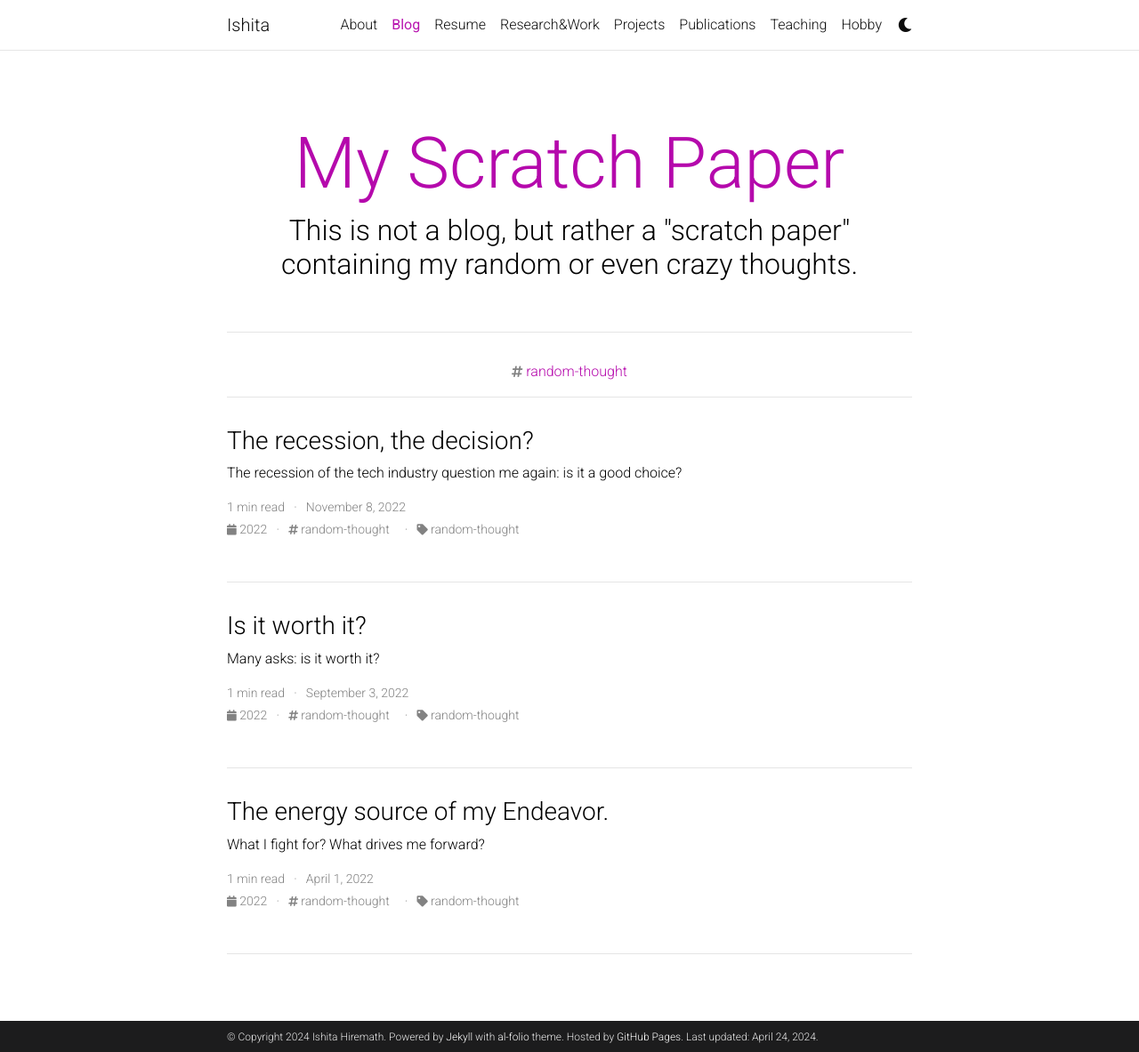
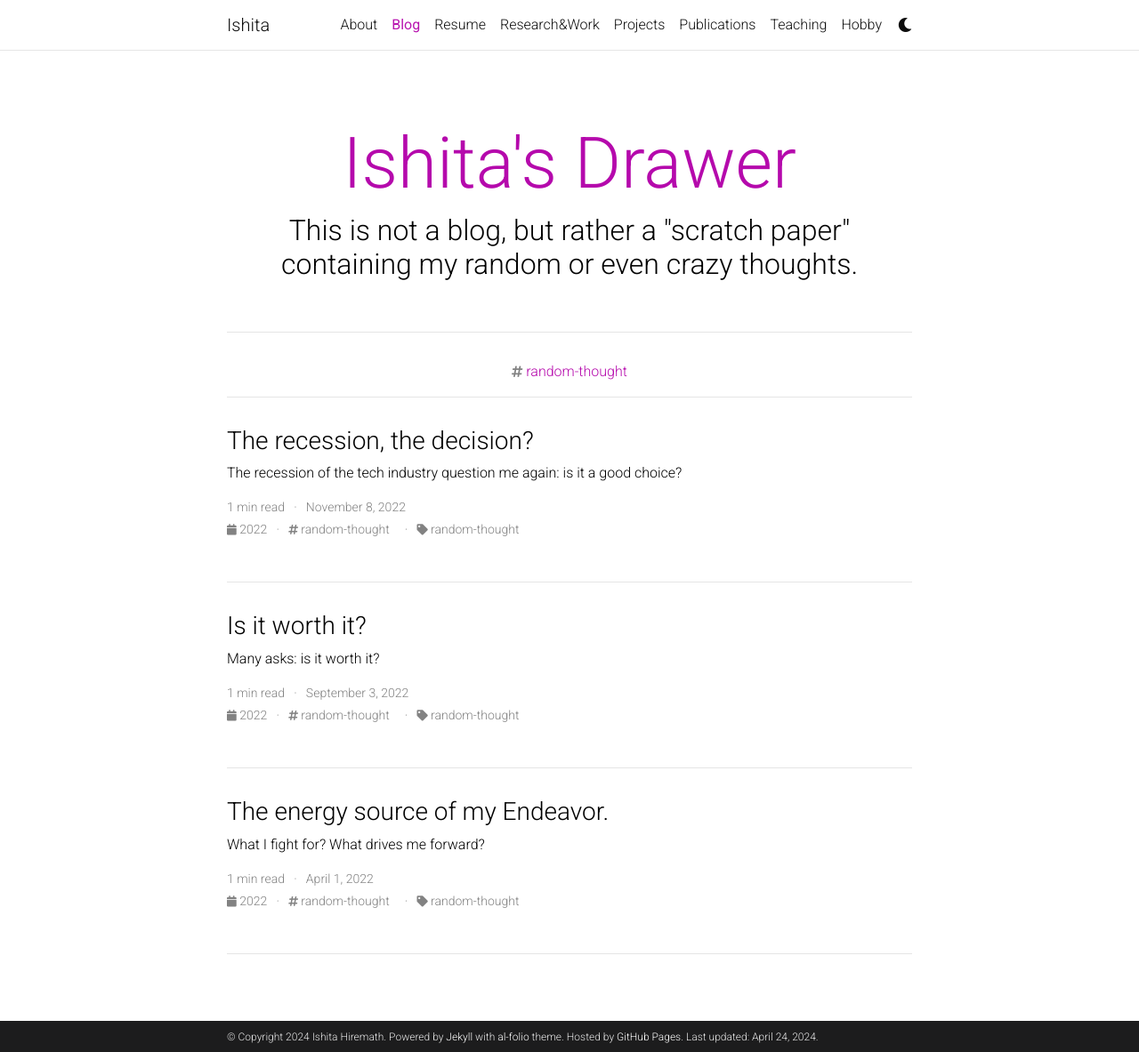
Before and after one commit to ishitahiremath/ishitahiremath.github.io, a Jekyll site: the page built from blog/index.html, in a window 1280 px wide and 1183 px high. Shown: the whole window at 89% size. Built offline with Jekyll 4.4.1, drawn with Linux system fonts in a browser that asks for light colours; the list of posts is cut into pages by our own code; comment, search, counter and statistics services are not loaded; a style sheet for code colours, icons or effects is not loaded.

Commit message:
updating config

```diff
--- a/_config.yml
+++ b/_config.yml
@@ -85,7 +85,7 @@
 stackoverflow_id: #your stackoverflow id
 
 contact_note: >
-  Please contact me using email if you can. I seldom pick up the phone call due to crank call.
+  Please contact me using email if you can.
 # -----------------------------------------------------------------------------
 # Analytics and search engine verification
 # -----------------------------------------------------------------------------
@@ -100,7 +100,7 @@
 # Blog
 # -----------------------------------------------------------------------------
 
-blog_name: My Scratch Paper # blog_name will be displayed in your blog page
+blog_name: Ishita's Drawer # blog_name will be displayed in your blog page
 blog_nav_title: Blog # your blog must have a title for it to be displayed in the nav bar
 blog_description: This is not a blog, but rather a "scratch paper" containing my random or even crazy thoughts.
 permalink: /blog/:year/:title/
```
